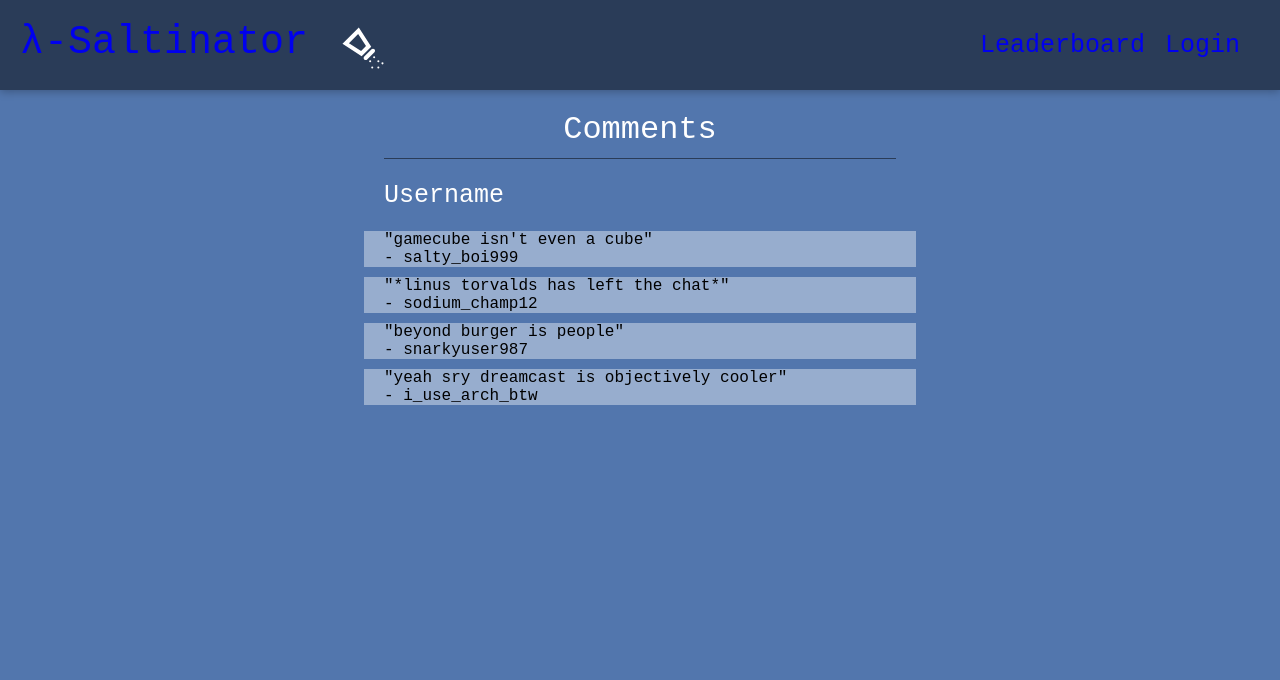
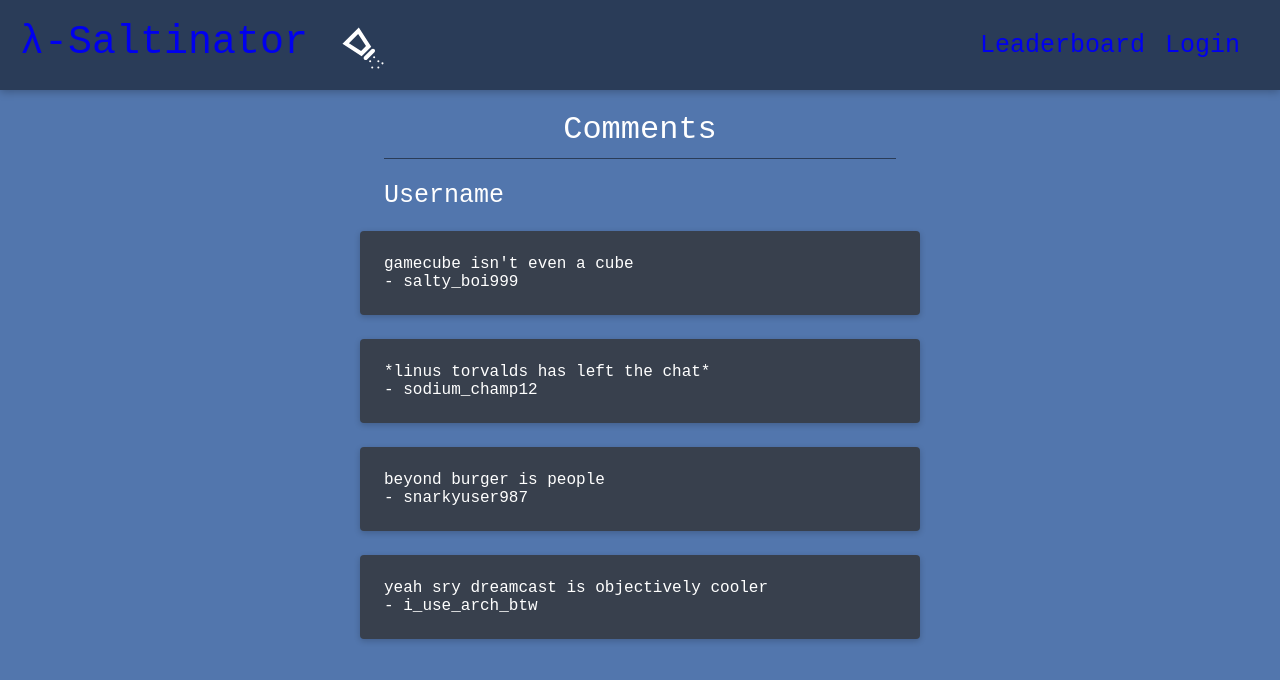
Before and after one commit to best-salitest-hacker-news-trolls/front-end, a React (Create React App) app in the folder saltinator/: page /user/1 in a window 1280 px wide. Shown: the top 680 px of the page. Built offline with nearby package versions, Linux system fonts and the light colour scheme.

Commit message:
improve readability of comment cards

```diff
--- a/saltinator/src/components/user/User.js
+++ b/saltinator/src/components/user/User.js
@@ -14,13 +14,20 @@ const CommentContainer = styled.div`
   // margin: 0 auto;
 `;
 
+const Headers = styled.form`
+  h1,
+  h2 {
+    font-weight: 300;
+  }
+`;
+
 const User = () => {
   return (
     <div>
-      <form>
+      <Headers>
         <h1>Comments</h1>
         <h2>Username</h2>
-      </form>
+      </Headers>
 
       <CommentContainer>
         {commentData.map((comment, index) => (
--- a/saltinator/src/components/user/UserCard.js
+++ b/saltinator/src/components/user/UserCard.js
@@ -5,16 +5,21 @@ import { saveComment } from "../../actions/saving";
 import { deleteComment } from "../../actions/delete";
 import { useHistory } from "react-router-dom";
 
+import colors from "../../styles/colors";
+
 const Card = styled.div`
   display: flex;
   justify-content: space-between;
   align-items: center;
   width: 40vw;
-  padding-left: 20px;
-  padding-right: 20px;
+  padding: 1.5rem;
   margin: auto;
-  margin-bottom: 10px;
-  background-color: #97adce;
+  margin-bottom: 1.5rem;
+  background-color: ${colors.card};
+  color: ${colors.text};
+  border-radius: 4px;
+  box-shadow: 0px 2px 6px rgba(0, 0, 0, 0.2);
+
   @media (max-width: 900px) {
     width: 65vw;
   }
@@ -23,10 +28,12 @@ const Card = styled.div`
   }
 `;
 const Button = styled.button`
-  background-color: #2a3c58;
+  background-color: ${colors.background};
+  box-shadow: 0px 2px 6px rgba(0, 0, 0, 0.2);
   color: white;
   height: 35px;
   font-family: "Roboto Mono", monospace;
+  margin: 0;
 
   &:hover {
     background-color: #3e5982;
@@ -34,7 +41,7 @@ const Button = styled.button`
   }
 
   :disabled {
-    background-color: #3c3c3c;
+    background-color: #4c4c4c;
     opacity: 0.8;
 
     :hover {
@@ -85,7 +92,7 @@ const UserCard = ({
       {pathname !== "/saved" ? (
         <>
           <div>
-            "{comment}"<br />- {username}
+            {comment} <br />- {username}
           </div>
           {isAuthenticated && (
             <Button
@@ -100,7 +107,9 @@ const UserCard = ({
         </>
       ) : (
         <>
-          <br />"{comment}"<br />- {hackerNewsUser}
+          <div>
+            {comment} <br />- {hackerNewsUser}
+          </div>
           <Button onClick={() => deleteComment(userID, comment_id)}>
             Delete
           </Button>
--- a/saltinator/src/styles/colors.js
+++ b/saltinator/src/styles/colors.js
@@ -1,7 +1,8 @@
 export default {
-    background: "#5276AD",
-    button: "#2A3C58",
-    hoverButon: "#3E5982",
-    text: "white",
-    error: "orange"
-}
+  background: "#5276AD",
+  button: "#2A3C58",
+  hoverButon: "#3E5982",
+  card: "#38404d",
+  text: "white",
+  error: "orange"
+};
```
